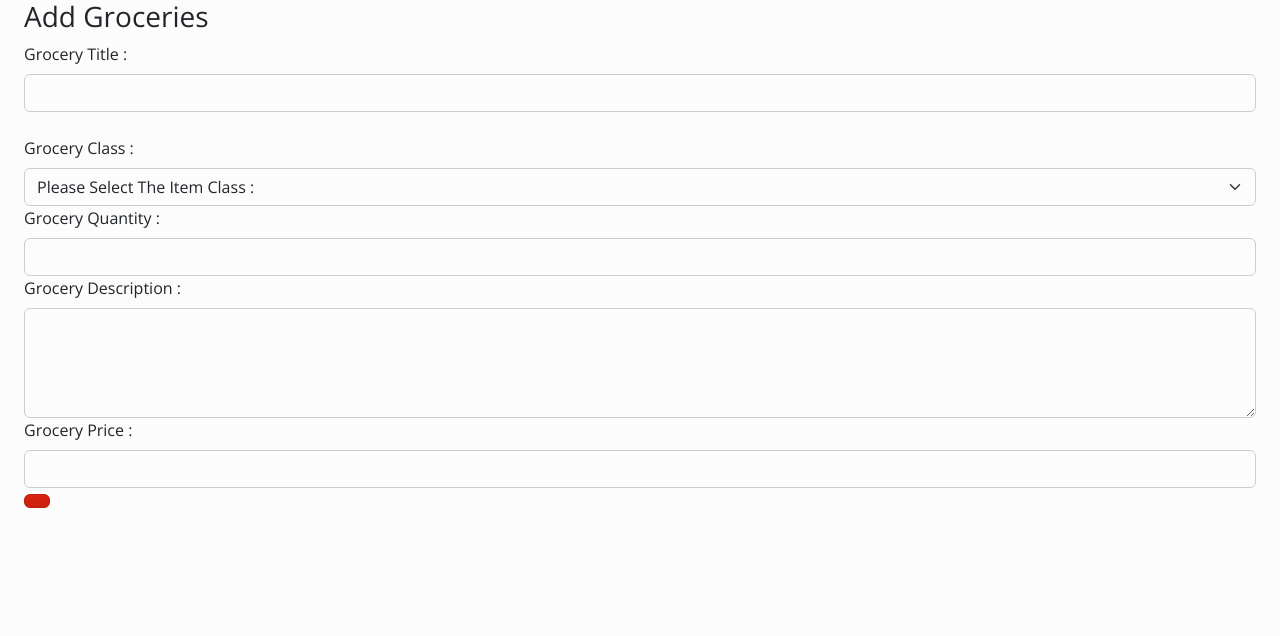
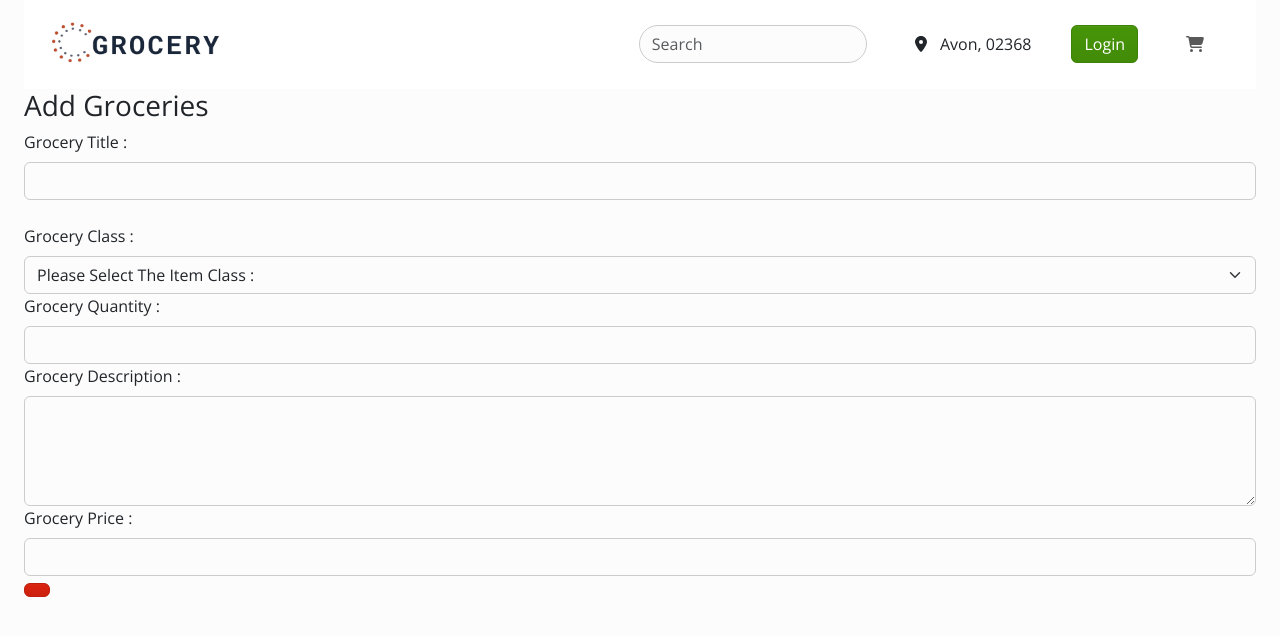
Before and after one commit to raspuna/AllInOneGrocery, a React (Create React App) app in the folder client/: page /newItem in a window 1280 px wide. Shown: the top 636 px of the page. Built offline with nearby package versions, Linux system fonts and the light colour scheme; no server answers.

Commit message:
added Header

```diff
--- a/client/src/components/items/addGrocery.js
+++ b/client/src/components/items/addGrocery.js
@@ -2,6 +2,7 @@ import React, { useState } from "react";
 import axios from "axios";
 import { Form, FormGroup, Button, Container } from "react-bootstrap";
 import { Link, useNavigate } from "react-router-dom";
+import Header from "../Header";
 
 function CreateProduct(props) {
   const { productList, setProductList } = props;
@@ -38,6 +39,7 @@ function CreateProduct(props) {
 
   return (
     <Container>
+      <Header />
       <Form onSubmit={submitHandler}>
         <h3>Add Groceries</h3>
         <FormGroup>
```
